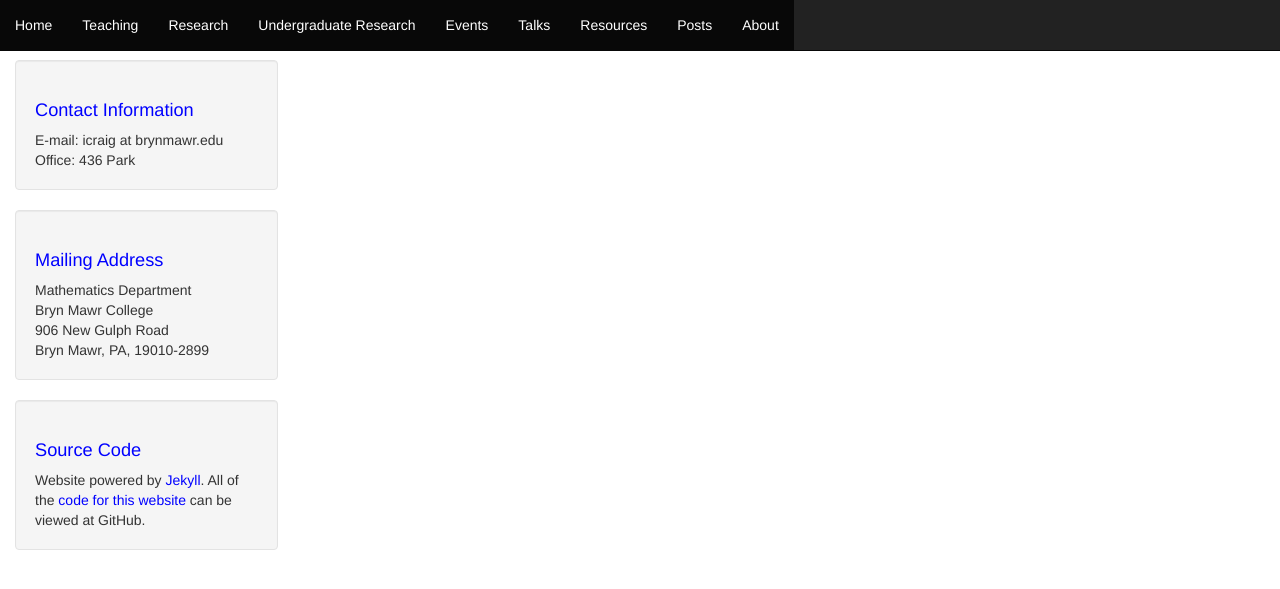
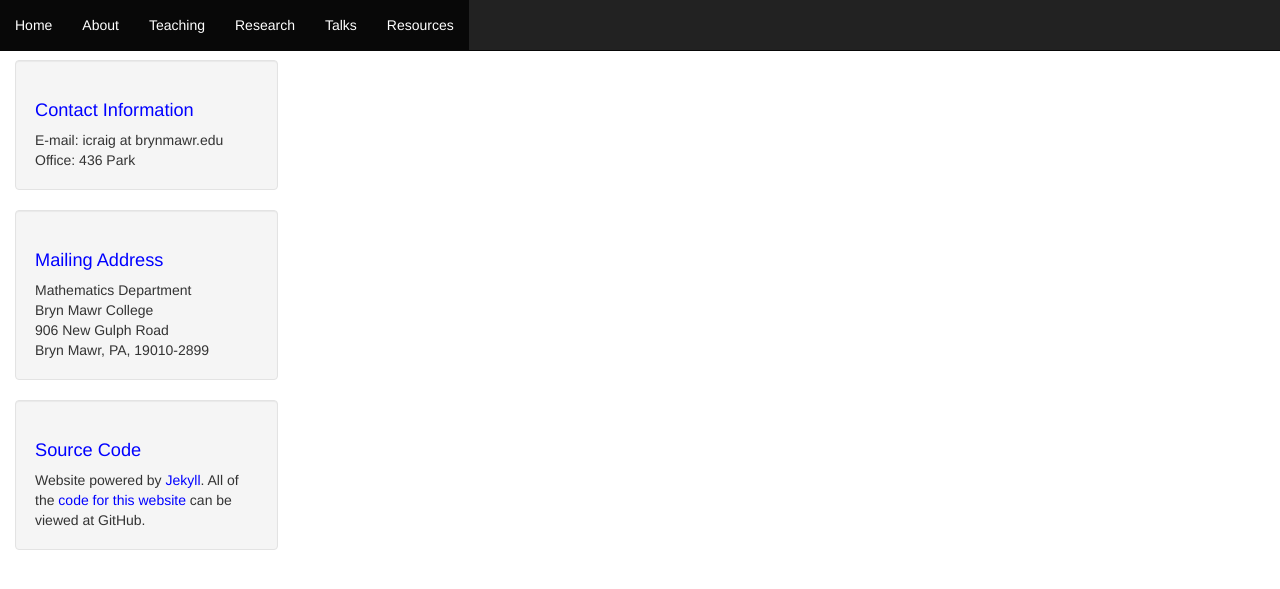
Before and after one commit to isundberg/isaacmc.github.io, a Jekyll site: the page built from index.html, in a window 1280 px wide. Shown: the top 589 px of the page. Built offline with Jekyll 4.4.1, drawn with Linux system fonts in a browser that asks for light colours.

Commit message:
Update header.html

```diff
--- a/_includes/header.html
+++ b/_includes/header.html
@@ -12,15 +12,11 @@
               <div class="collapse navbar-collapse" id="bs-example-navbar-collapse-1">
                 <ul class="nav navbar-nav">
                     <li class="active"><a href="{{ site.baseurl }}/">Home</a></li>
-                    <li class="active visible-xs-block"><a href="{{ site.baseurl }}/links.html">Links</a></li>
-                    <li class="active"><a href="{{ site.baseurl }}/teaching.html">Teaching</a></li>
-                    <li class="active"><a href="{{ site.baseurl }}/research.html">Research</a></li>
-                    <li class="active"><a href="{{ site.baseurl }}/undergraduate_research.html">Undergraduate Research</a></li>
-                    <li class="active"><a href="{{ site.baseurl }}/events.html">Events</a></li>
-                    <li class="active"><a href="{{ site.baseurl }}/talks.html">Talks</a></li>
-                    <li class="active"><a href="{{ site.baseurl }}/resources.html">Resources</a></li>
-                    <li class="active"><a href="{{ site.baseurl }}/posts.html">Posts</a></li>
-                    <li class="active"><a href="{{ site.baseurl }}/about.html">About</a></li>
+                    <li class="active"><a href="{{ site.baseurl }}/about/index.html">About</a></li>
+                    <li class="active"><a href="{{ site.baseurl }}/teaching/index.html">Teaching</a></li>
+                    <li class="active"><a href="{{ site.baseurl }}/research/index.html">Research</a></li>
+                    <li class="active"><a href="{{ site.baseurl }}/talks/index.html">Talks</a></li>
+                    <li class="active"><a href="{{ site.baseurl }}/resources/resources.html">Resources</a></li>
                 </ul>
               </div>
         </div>
```
